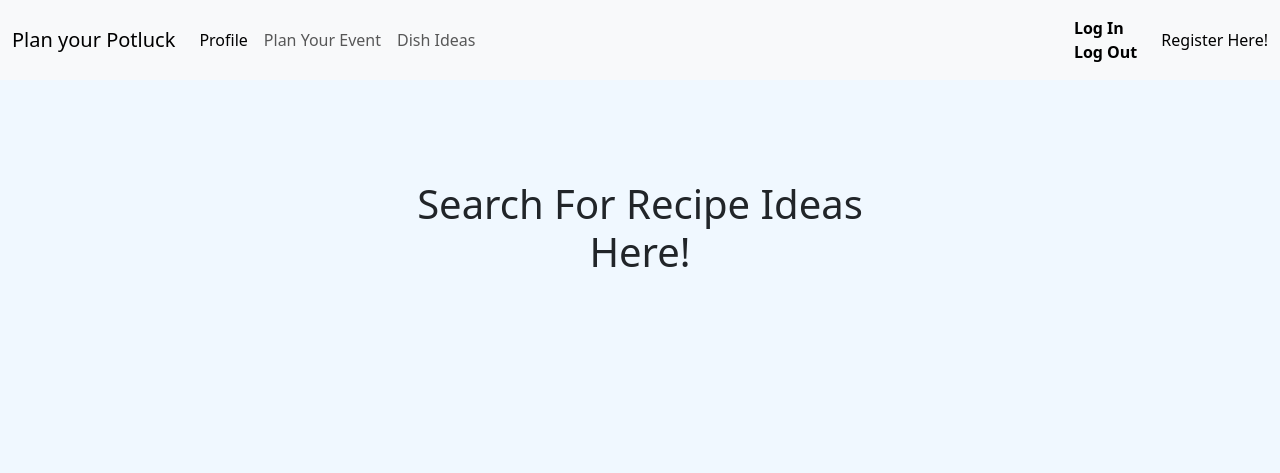
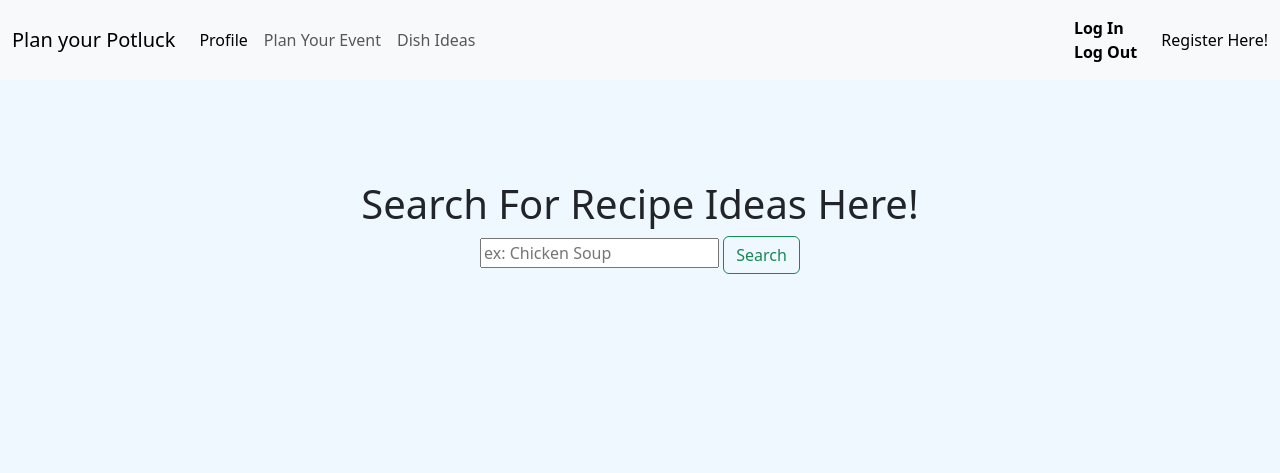
Before and after one commit to LeelooDawn/Final-Project, a Flask app: page /recipes in a window 1280 px wide. Shown: the top 473 px of the page. Run offline with Flask 3, Linux system fonts and the light colour scheme.

Commit message:
styling recipe html

```diff
--- a/app.py
+++ b/app.py
@@ -3,6 +3,7 @@ import os
 from flask import Flask, render_template, redirect, request, session
 from flask_session import Session
 from werkzeug.security import check_password_hash, generate_password_hash
+import requests
 import sqlite3
 
 app = Flask(__name__)
@@ -116,7 +117,7 @@ def register():
         return render_template("register.html")
 
 #app route create event
-@app.route("/event")
+@app.route("/event", methods=["GET", "POST"])
 def event():
 #insert event date, time, theme/title into database
 #choose how many different dishes they need for the event using a @dish_amounts function
--- a/static/style.css
+++ b/static/style.css
@@ -3,7 +3,7 @@ body {
 }
 
 .main-container {
-  width: 500px;
+  width: 1000px;
   margin-left: auto;
   margin-right: auto;
   margin-top: 100px;
--- a/templates/recipes.html
+++ b/templates/recipes.html
@@ -1,5 +1,18 @@
 {% extends "layout.html" %} {% block title %} Register {% endblock %} {% block
 main %}
-<h1>Search For Recipe Ideas Here!</h1>
+<div class="container">
+  <h1>Search For Recipe Ideas Here!</h1>
+</div>
+<form action="/recipes" method="post">
+  <input
+    class="mr-sm-2"
+    type="search"
+    placeholder="ex: Chicken Soup"
+    aria-label="Search"
+  />
+  <button class="btn btn-outline-success my-2 my-sm-0" type="submit">
+    Search
+  </button>
+</form>
 
 {% endblock %}
```
Also changed, not shown: 1 other file.
